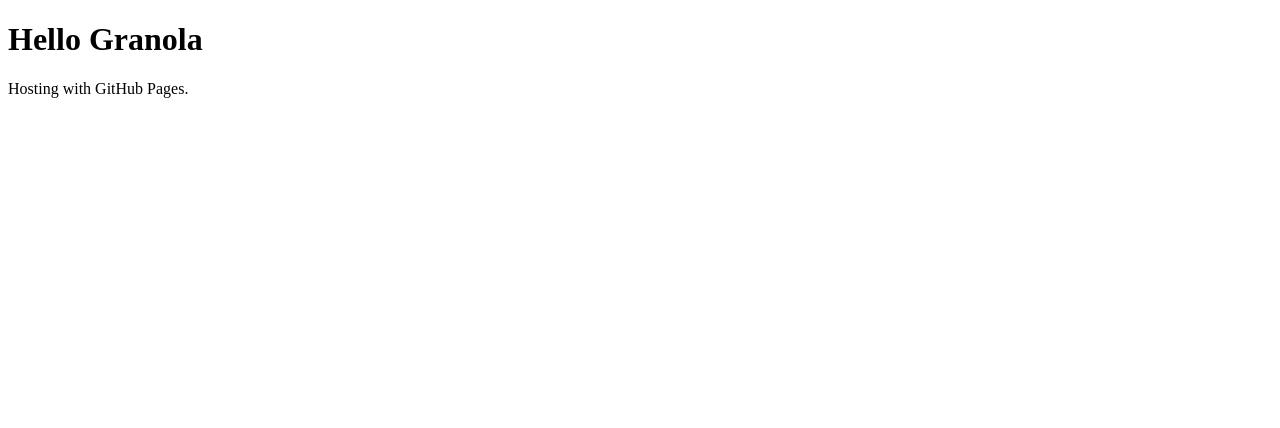
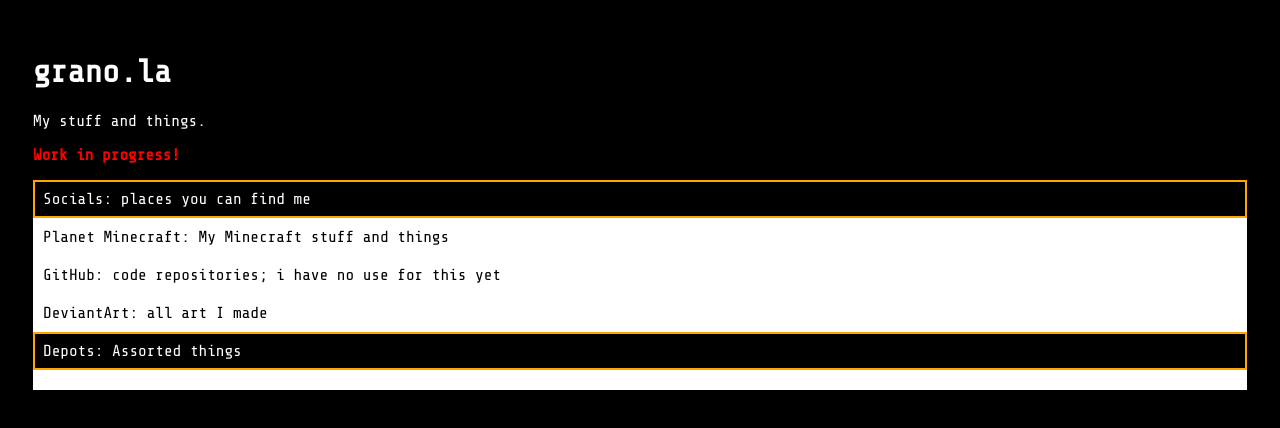
Before and after one commit to GranolaMicro/granolamicro.github.io, a plain HTML site: page index.html in a window 1280 px wide. Shown: the top 428 px of the page. Drawn offline with nearby package versions, Linux system fonts and the light colour scheme.

Commit message:
Update index.html

```diff
--- a/index.html
+++ b/index.html
@@ -1,7 +1,50 @@
 <!DOCTYPE html>
 <html>
+	<head>
+		<meta name="description" content="Granola's stuff and things" >
+		<meta charset="UTF-8" />
+		<title>grano.la</title>
+		<!-- Importing the Google font Share Tech Mono -->
+		<link rel="stylesheet" href='https://fonts.googleapis.com/css?family=Share+Tech+Mono' />
+		<style>
+			body {
+				font-family: "Share Tech Mono";
+				font-size: 16px;
+				background-color: black;
+				color: white;
+			}
+			/* Making link boxes */
+			a {
+				text-decoration: none;
+				color: black;
+				background-color: white;
+				padding: 8px 8px;
+				border: 2px solid white;
+				display: block;
+			}
+			a:hover:not(#desc) {
+				background-color: black;
+				color: white;
+				border: 2px solid red;
+			}
+			a#desc {
+				background-color: black;
+				color: white;
+				border: 2px solid orange;
+			}
+		</style>
+	</head>
 	<body>
-		<h1>Hello Granola</h1>
-		<p>Hosting with GitHub Pages.</p>
+		<div style="padding:25px;height:1500px;" >
+			<h1>grano.la</h1>
+			<p>My stuff and things.</p>
+			<p style="color:red;font-weight:bold;">Work in progress!</p>
+			<a id="desc" >Socials: places you can find me</a>
+			<a href="https://www.planetminecraft.com/m/gwanola_uwu-/" title="Gwanola uwu-" >Planet Minecraft: My Minecraft stuff and things</a>
+			<a href="https://github.com/gratifiedgranola" title="gratifiedgranola" >GitHub: code repositories; i have no use for this yet</a>
+			<a href="https://www.deviantart.com/granolamicro" title="GranolaMicro" >DeviantArt: all art I made</a>
+			<a id="desc" >Depots: Assorted things</a>
+			<a ></a>
+		</div>
 	</body>
 </html>
```
